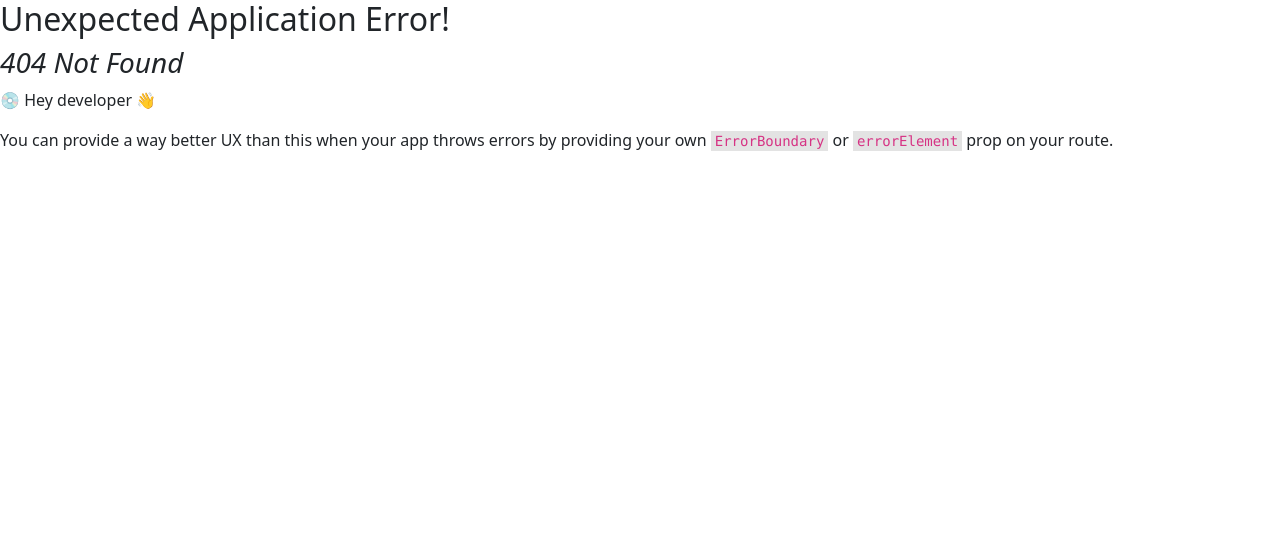
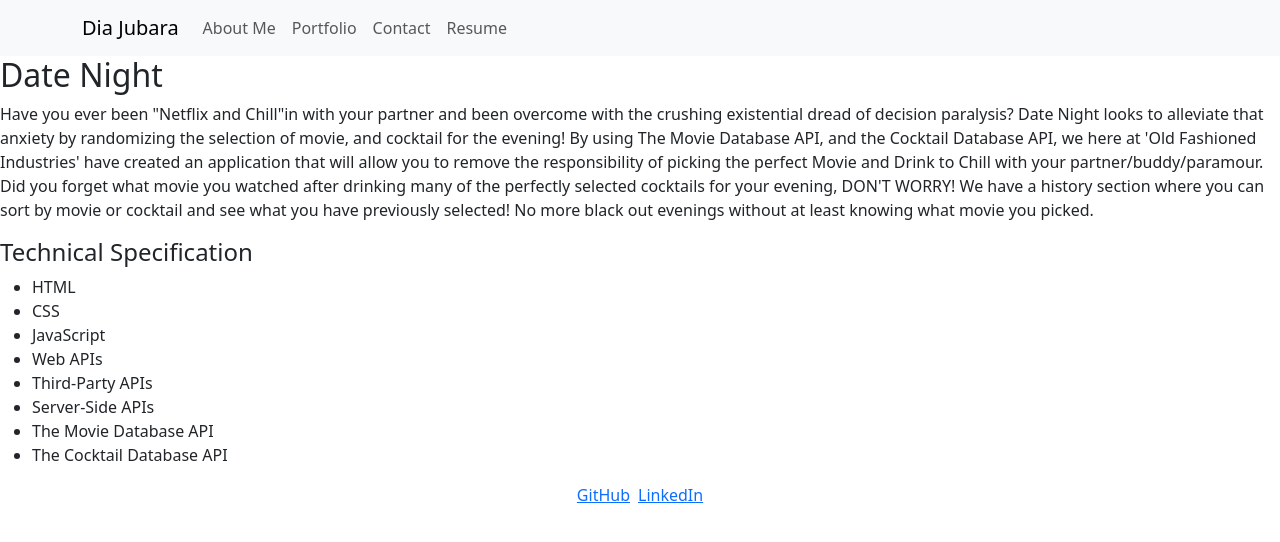
Before and after one commit to djubara/Challenge-20-React-Portfolio-Dia-Jubara, a React (Vite) app: page /portfolio/date-night in a window 1280 px wide. Before the commit this address had no page. Shown: the top 542 px of the page. Built offline with nearby package versions, Linux system fonts and the light colour scheme.

Commit message:
updated component export stmt.

```diff
--- a/src/Portfolio.jsx
+++ b/src/PortfolioGallery.jsx
@@ -3,7 +3,7 @@ import { projects } from "./assets/projectsDesc";
 import Project from "./components/Project";
 
 
-function Portfolio() {
+export default function PortfolioGallery() {
     return (
         <div className="p-4">
             <h1 className="pb-4">Portfolio</h1>
@@ -15,5 +15,3 @@ function Portfolio() {
         </div>
     );
 }
-
-export default Portfolio;
--- a/src/main.jsx
+++ b/src/main.jsx
@@ -1,12 +1,19 @@
 import React from 'react'
 import ReactDOM from 'react-dom/client'
 import { createBrowserRouter, RouterProvider } from 'react-router-dom'
-import AboutMe from './pages/AboutMePage.jsx'
 import 'bootstrap/dist/css/bootstrap.min.css';
-import Portfolio from './Portfolio.jsx'
-import Contact from './pages/ContactPage.jsx'
-import Resume from './pages/ResumePage.jsx'
+import { projects } from './assets/projectsDesc.js';
+
+// components
 import App from './App.jsx'
+import PortfolioGallery from './PortfolioGallery.jsx'
+
+// page components
+import ContactPage from './pages/ContactPage.jsx'
+import ResumePage from './pages/ResumePage.jsx'
+import AboutMePage from './pages/AboutMePage.jsx'
+import PortfolioPage from './pages/PortfolioPage.jsx';
+import ProjectPage from './pages/ProjectPage.jsx';
 
 
 const router = createBrowserRouter(
@@ -17,22 +24,33 @@ const router = createBrowserRouter(
       element: <App />,
       children: [
         {
-          path: '/',
+          path: '',
 
-          element: <AboutMe />,
+          element: <AboutMePage />,
         },
         {
-          path: '/portfolio',
-          element: <Portfolio />,
-
+          path: 'contact',
+          element: <ContactPage />,
         },
         {
-          path: '/contact',
-          element: <Contact />,
+          path: 'resume',
+          element: <ResumePage />,
         },
         {
-          path: '/resume',
-          element: <Resume />,
+          path: 'portfolio',
+          element: <PortfolioPage />,
+          children: [
+            {
+              path: '',
+              element: <PortfolioGallery />,
+            },
+            ...projects.map((project) => {
+              return {
+                path: project.urlName,
+                element: <ProjectPage project={project} />,
+              }
+            })
+          ]
         }
       ]
     },
--- a/src/pages/AboutMePage.jsx
+++ b/src/pages/AboutMePage.jsx
@@ -1,5 +1,5 @@
 
-function AboutMePage() {
+export default function AboutMePage() {
     return (
         <div>
             <h1>About Me</h1>
@@ -10,5 +10,3 @@ function AboutMePage() {
         </div>
     );
 }
-
-export default AboutMePage;
--- a/src/pages/ContactPage.jsx
+++ b/src/pages/ContactPage.jsx
@@ -1,6 +1,6 @@
 import "../assets/contact.css";
 
-function ContactPage() {
+export default function ContactPage() {
     return (
         <div className="p-4">
             <h1>Contact</h1>
@@ -24,5 +24,3 @@ function ContactPage() {
         </div>
     );
 }
-
-export default ContactPage;
--- /dev/null
+++ b/src/pages/PortfolioPage.jsx
@@ -0,0 +1,9 @@
+
+import { Outlet } from "react-router-dom";
+export default function PortfolioPage() {
+    return (
+        <>
+            <Outlet />
+        </>
+    )
+}
--- a/src/pages/ProjectPage.jsx
+++ b/src/pages/ProjectPage.jsx
@@ -1,12 +1,13 @@
 
 export default function ProjectPage(props) {
-
-    <div>
+    return (
+        < div >
             <h2>{props.project.name}</h2>
             <p>{props.project.description}</p>
             <h4>Technical Specification</h4>
             <ul>
                 {props.project.specification.map((spec, index) => <li key={index}>{spec}</li>)}
             </ul>
-    </div>
+        </div >
+    )
 }
--- a/src/pages/ResumePage.jsx
+++ b/src/pages/ResumePage.jsx
@@ -1,5 +1,5 @@
 
-function ResumePage() {
+export default function ResumePage() {
     return (
         <div className="p-4">
             <h1>Resume</h1>
@@ -74,5 +74,3 @@ function ResumePage() {
         </div>
     );
 }
-
-export default ResumePage;
```
Lines whose indentation alone changed are shown as unchanged.
